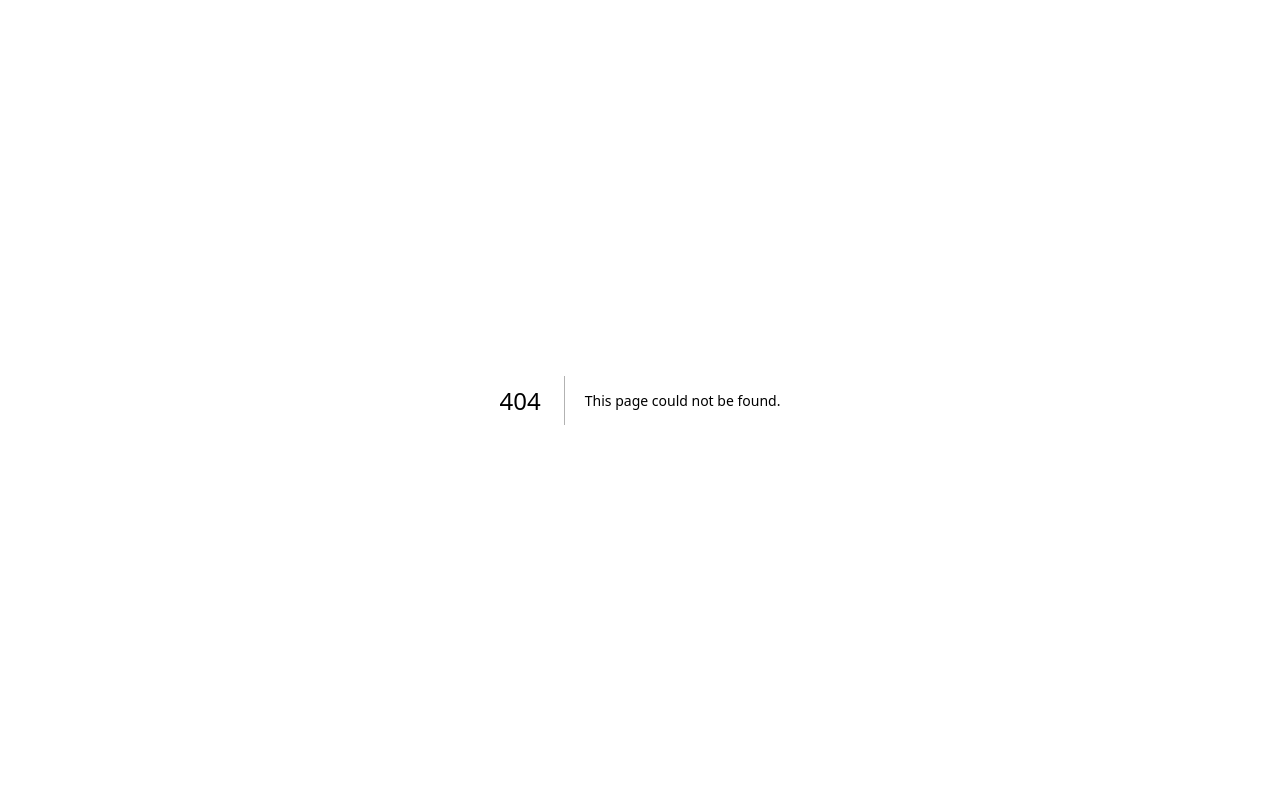
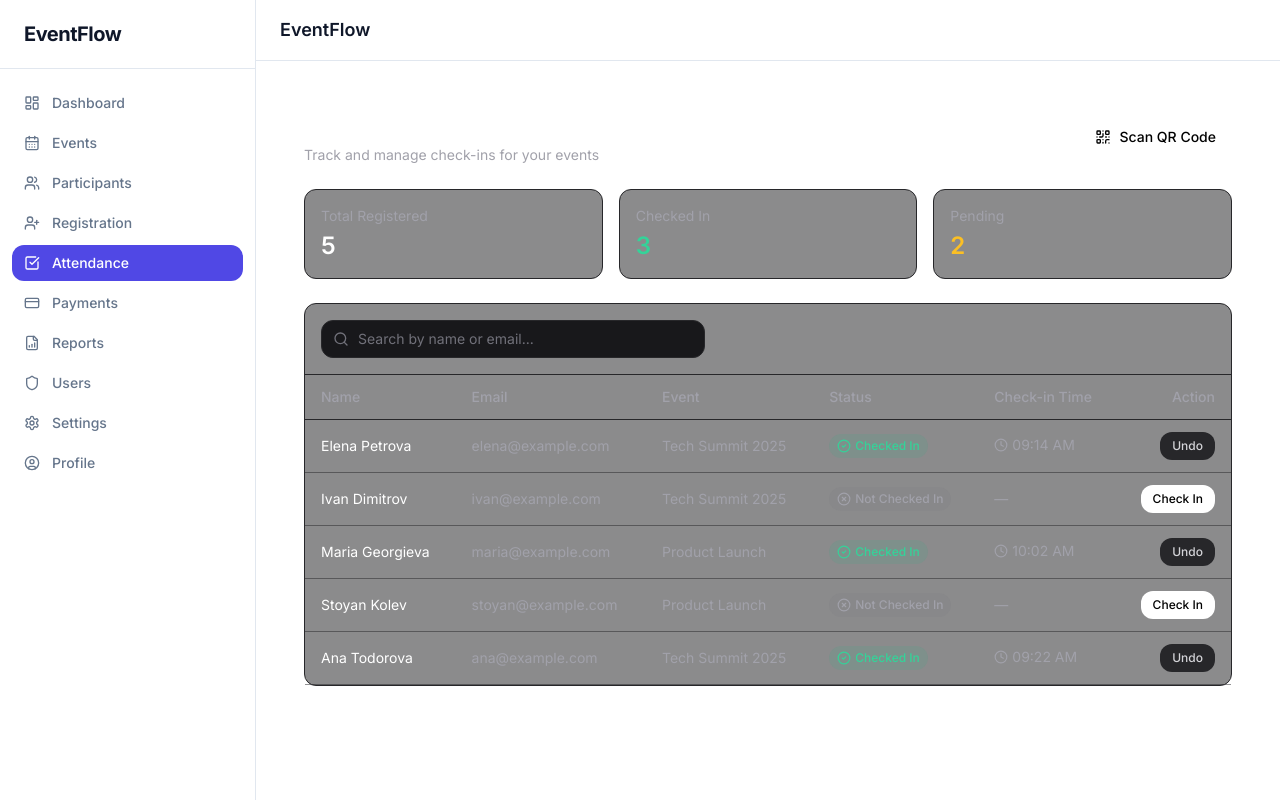
Before and after one commit to AydenisDm/eventflow, a Next.js app: page /attendance in a window 1280 px wide. Before the commit this address had no page. Built offline with nearby package versions, Linux system fonts and the light colour scheme.

Commit message:
Create page.tsx

```diff
--- /dev/null
+++ b/app/(dashboard)/attendance/page.tsx
@@ -0,0 +1,152 @@
+"use client";
+
+import { useState } from "react";
+import { Search, CheckCircle2, XCircle, QrCode, Clock } from "lucide-react";
+
+interface AttendanceRecord {
+  id: string;
+  name: string;
+  email: string;
+  event: string;
+  checkedIn: boolean;
+  checkInTime: string | null;
+}
+
+const mockRecords: AttendanceRecord[] = [
+  { id: "1", name: "Elena Petrova", email: "elena@example.com", event: "Tech Summit 2025", checkedIn: true, checkInTime: "09:14 AM" },
+  { id: "2", name: "Ivan Dimitrov", email: "ivan@example.com", event: "Tech Summit 2025", checkedIn: false, checkInTime: null },
+  { id: "3", name: "Maria Georgieva", email: "maria@example.com", event: "Product Launch", checkedIn: true, checkInTime: "10:02 AM" },
+  { id: "4", name: "Stoyan Kolev", email: "stoyan@example.com", event: "Product Launch", checkedIn: false, checkInTime: null },
+  { id: "5", name: "Ana Todorova", email: "ana@example.com", event: "Tech Summit 2025", checkedIn: true, checkInTime: "09:22 AM" },
+];
+
+export default function AttendancePage() {
+  const [records, setRecords] = useState<AttendanceRecord[]>(mockRecords);
+  const [search, setSearch] = useState("");
+
+  const filtered = records.filter(
+    (r) =>
+      r.name.toLowerCase().includes(search.toLowerCase()) ||
+      r.email.toLowerCase().includes(search.toLowerCase())
+  );
+
+  const toggleCheckIn = (id: string) => {
+    setRecords((prev) =>
+      prev.map((r) =>
+        r.id === id
+          ? {
+              ...r,
+              checkedIn: !r.checkedIn,
+              checkInTime: !r.checkedIn
+                ? new Date().toLocaleTimeString([], { hour: "2-digit", minute: "2-digit" })
+                : null,
+            }
+          : r
+      )
+    );
+  };
+
+  const checkedInCount = records.filter((r) => r.checkedIn).length;
+
+  return (
+    <div className="p-6 space-y-6">
+      <div className="flex items-center justify-between">
+        <div>
+          <h1 className="text-2xl font-semibold text-white">Attendance</h1>
+          <p className="text-sm text-zinc-400 mt-1">
+            Track and manage check-ins for your events
+          </p>
+        </div>
+        <button className="flex items-center gap-2 rounded-lg bg-white text-black px-4 py-2 text-sm font-medium hover:bg-zinc-200 transition">
+          <QrCode className="h-4 w-4" />
+          Scan QR Code
+        </button>
+      </div>
+
+      <div className="grid grid-cols-1 sm:grid-cols-3 gap-4">
+        <div className="rounded-xl border border-zinc-800 bg-zinc-900/50 p-4">
+          <p className="text-sm text-zinc-400">Total Registered</p>
+          <p className="text-2xl font-semibold text-white mt-1">{records.length}</p>
+        </div>
+        <div className="rounded-xl border border-zinc-800 bg-zinc-900/50 p-4">
+          <p className="text-sm text-zinc-400">Checked In</p>
+          <p className="text-2xl font-semibold text-emerald-400 mt-1">{checkedInCount}</p>
+        </div>
+        <div className="rounded-xl border border-zinc-800 bg-zinc-900/50 p-4">
+          <p className="text-sm text-zinc-400">Pending</p>
+          <p className="text-2xl font-semibold text-amber-400 mt-1">
+            {records.length - checkedInCount}
+          </p>
+        </div>
+      </div>
+
+      <div className="rounded-xl border border-zinc-800 bg-zinc-900/50">
+        <div className="p-4 border-b border-zinc-800">
+          <div className="relative max-w-sm">
+            <Search className="absolute left-3 top-1/2 -translate-y-1/2 h-4 w-4 text-zinc-500" />
+            <input
+              type="text"
+              placeholder="Search by name or email..."
+              value={search}
+              onChange={(e) => setSearch(e.target.value)}
+              className="w-full rounded-lg bg-zinc-900 border border-zinc-800 pl-9 pr-3 py-2 text-sm text-white placeholder-zinc-500 focus:outline-none focus:ring-1 focus:ring-zinc-600"
+            />
+          </div>
+        </div>
+        <table className="w-full text-sm">
+          <thead>
+            <tr className="text-left text-zinc-400 border-b border-zinc-800">
+              <th className="px-4 py-3 font-medium">Name</th>
+              <th className="px-4 py-3 font-medium">Email</th>
+              <th className="px-4 py-3 font-medium">Event</th>
+              <th className="px-4 py-3 font-medium">Status</th>
+              <th className="px-4 py-3 font-medium">Check-in Time</th>
+              <th className="px-4 py-3 font-medium text-right">Action</th>
+            </tr>
+          </thead>
+          <tbody>
+            {filtered.map((r) => (
+              <tr key={r.id} className="border-b border-zinc-800/50 hover:bg-zinc-900/70 transition">
+                <td className="px-4 py-3 text-white">{r.name}</td>
+                <td className="px-4 py-3 text-zinc-400">{r.email}</td>
+                <td className="px-4 py-3 text-zinc-400">{r.event}</td>
+                <td className="px-4 py-3">
+                  {r.checkedIn ? (
+                    <span className="inline-flex items-center gap-1 rounded-full bg-emerald-500/10 text-emerald-400 px-2 py-1 text-xs font-medium">
+                      <CheckCircle2 className="h-3.5 w-3.5" /> Checked In
+                    </span>
+                  ) : (
+                    <span className="inline-flex items-center gap-1 rounded-full bg-zinc-500/10 text-zinc-400 px-2 py-1 text-xs font-medium">
+                      <XCircle className="h-3.5 w-3.5" /> Not Checked In
+                    </span>
+                  )}
+                </td>
+                <td className="px-4 py-3 text-zinc-400">
+                  {r.checkInTime ? (
+                    <span className="inline-flex items-center gap-1">
+                      <Clock className="h-3.5 w-3.5" /> {r.checkInTime}
+                    </span>
+                  ) : (
+                    "—"
+                  )}
+                </td>
+                <td className="px-4 py-3 text-right">
+                  <button
+                    onClick={() => toggleCheckIn(r.id)}
+                    className={`rounded-lg px-3 py-1.5 text-xs font-medium transition ${
+                      r.checkedIn
+                        ? "bg-zinc-800 text-zinc-300 hover:bg-zinc-700"
+                        : "bg-white text-black hover:bg-zinc-200"
+                    }`}
+                  >
+                    {r.checkedIn ? "Undo" : "Check In"}
+                  </button>
+                </td>
+              </tr>
+            ))}
+          </tbody>
+        </table>
+      </div>
+    </div>
+  );
+}
```
